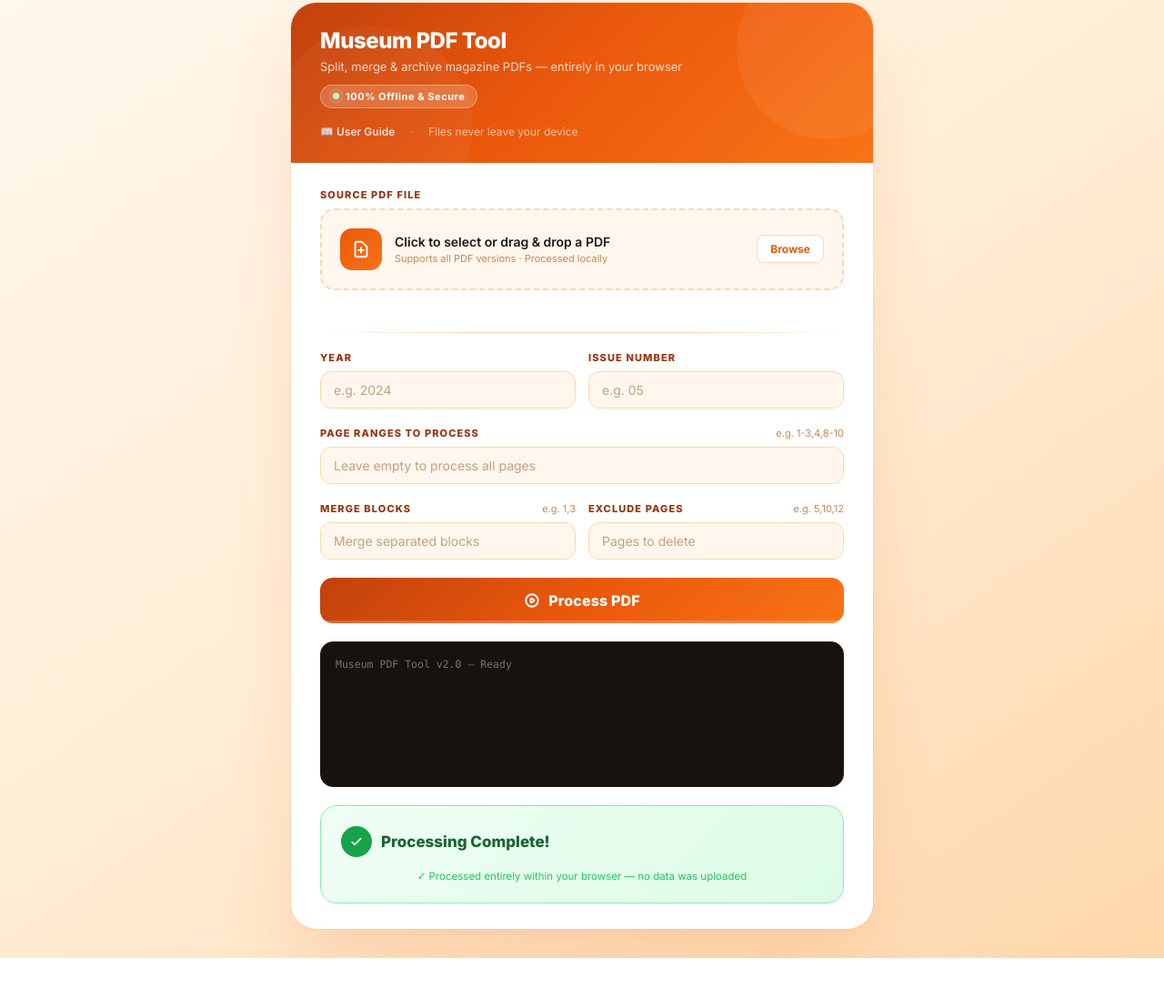
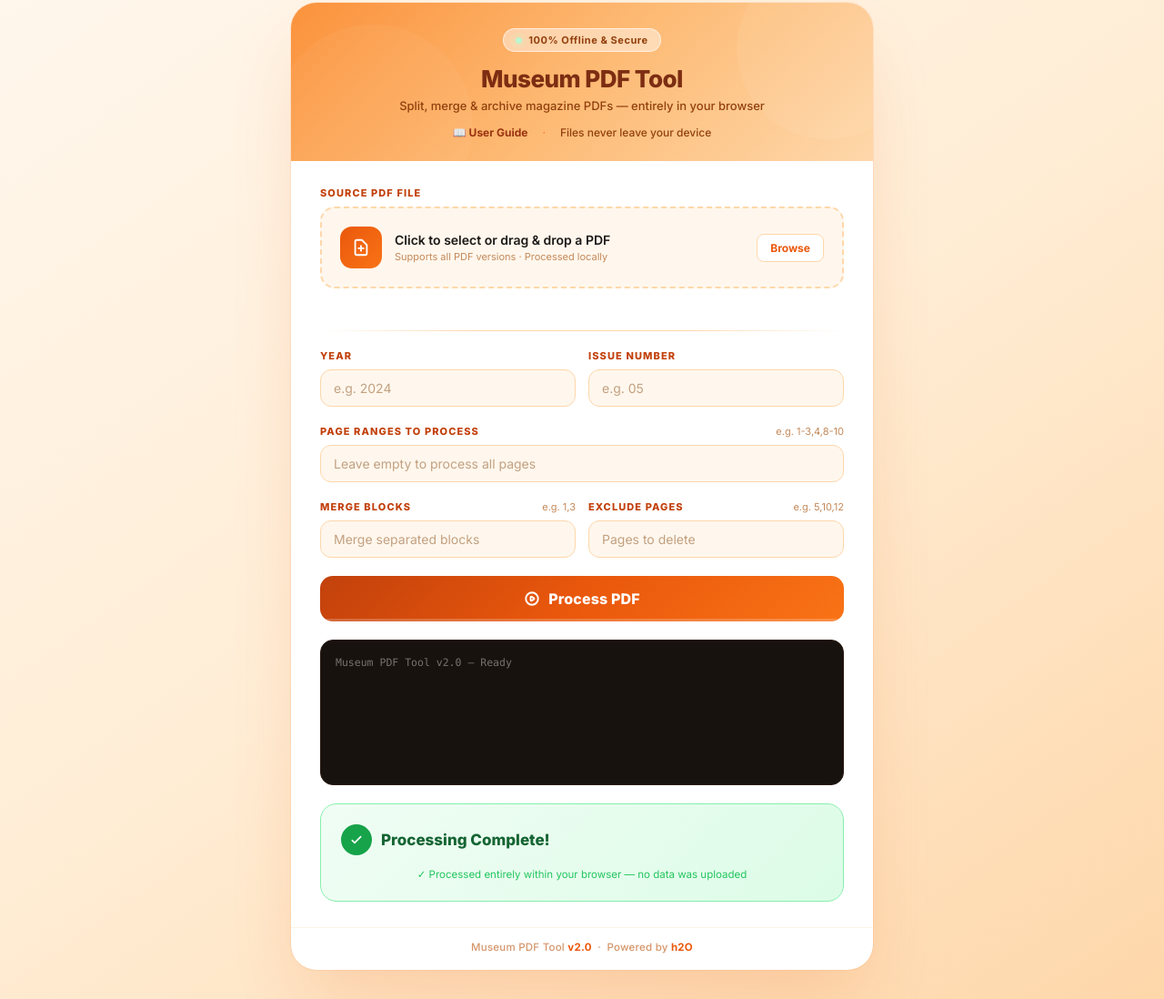
Before and after one commit to devonurefe/cultuuratlas-pdf-tool, a plain HTML site: page index.html in a window 1280 px wide. Shown: the part 29-1127 px from the top of the page at 91% size. Before the commit the page ends 1082 px from the top, so only its background shows below. Drawn offline with nearby package versions, Linux system fonts and the light colour scheme; a script that the page names is missing.

Commit message:
feat: centered pastel orange header, h2O footer

```diff
--- a/index.html
+++ b/index.html
@@ -53,7 +53,7 @@
         }
 
         .header-gradient {
-            background: linear-gradient(135deg, #c2410c 0%, #ea580c 45%, #f97316 100%);
+            background: linear-gradient(135deg, #fb923c 0%, #fdba74 50%, #fed7aa 100%);
             padding: 28px 32px 24px;
             position: relative;
             overflow: hidden;
@@ -82,9 +82,9 @@
         }
 
         .badge {
-            background: rgba(255, 255, 255, 0.18);
-            border: 1px solid rgba(255, 255, 255, 0.3);
-            color: white;
+            background: rgba(255, 255, 255, 0.45);
+            border: 1px solid rgba(255, 255, 255, 0.6);
+            color: #92400e;
             font-size: 11px;
             font-weight: 700;
             letter-spacing: 0.05em;
@@ -127,7 +127,7 @@
         .section-label {
             font-size: 11px;
             font-weight: 800;
-            color: #9a3412;
+            color: #c2410c;
             letter-spacing: 0.1em;
             text-transform: uppercase;
             margin-bottom: 8px;
@@ -136,6 +136,21 @@
         .hint {
             font-size: 11px;
             color: #c4895a;
+        }
+
+        .card-footer {
+            text-align: center;
+            padding: 14px 32px 18px;
+            border-top: 1px solid #fff3e8;
+            font-size: 11.5px;
+            color: #d4956a;
+            font-weight: 500;
+            letter-spacing: 0.02em;
+        }
+
+        .card-footer strong {
+            color: #ea580c;
+            font-weight: 700;
         }
 
         .input-field {
@@ -336,30 +351,27 @@
 
         <!-- Header -->
         <div class="header-gradient">
-            <div
-                style="display:flex; align-items:flex-start; justify-content:space-between; gap:12px; flex-wrap:wrap; position:relative; z-index:1;">
-                <div>
-                    <h1 style="font-size:24px; font-weight:800; color:white; letter-spacing:-0.02em; line-height:1.2;">
-                        Museum PDF Tool
-                    </h1>
-                    <p style="color:rgba(255,255,255,0.78); font-size:13px; margin-top:5px;">
-                        Split, merge &amp; archive magazine PDFs — entirely in your browser
-                    </p>
-                </div>
-                <div class="badge">
+            <div style="text-align:center; position:relative; z-index:1;">
+                <div class="badge" style="margin-bottom:14px; display:inline-flex;">
                     <span class="badge-dot"></span>
                     100% Offline &amp; Secure
                 </div>
-            </div>
-            <div
-                style="display:flex; align-items:center; gap:16px; margin-top:16px; position:relative; z-index:1; flex-wrap:wrap;">
-                <a href="guide.html" target="_blank"
-                    style="color:rgba(255,255,255,0.8); font-size:12px; font-weight:600; text-decoration:none; display:inline-flex; align-items:center; gap:5px;"
-                    onmouseover="this.style.color='white'" onmouseout="this.style.color='rgba(255,255,255,0.8)'">
-                    📖 User Guide
-                </a>
-                <span style="color:rgba(255,255,255,0.25);">·</span>
-                <span style="color:rgba(255,255,255,0.6); font-size:12px;">Files never leave your device</span>
+                <h1 style="font-size:26px; font-weight:800; color:#7c2d12; letter-spacing:-0.02em; line-height:1.2;">
+                    Museum PDF Tool
+                </h1>
+                <p style="color:#92400e; font-size:13px; margin-top:6px; font-weight:500;">
+                    Split, merge &amp; archive magazine PDFs &mdash; entirely in your browser
+                </p>
+                <div
+                    style="display:flex; align-items:center; justify-content:center; gap:16px; margin-top:14px; flex-wrap:wrap;">
+                    <a href="guide.html" target="_blank"
+                        style="color:#9a3412; font-size:12px; font-weight:700; text-decoration:none; display:inline-flex; align-items:center; gap:5px;"
+                        onmouseover="this.style.color='#7c2d12'" onmouseout="this.style.color='#9a3412'">
+                        📖 User Guide
+                    </a>
+                    <span style="color:#f97316; font-size:12px;">·</span>
+                    <span style="color:#92400e; font-size:12px; font-weight:500;">Files never leave your device</span>
+                </div>
             </div>
         </div>
 
@@ -483,6 +495,11 @@
             </div>
 
         </div>
+
+        <div class="card-footer">
+            Museum PDF Tool <strong>v2.0</strong> &nbsp;&middot;&nbsp; Powered by <strong>h2O</strong>
+        </div>
+
     </div>
 
     <script>
```
